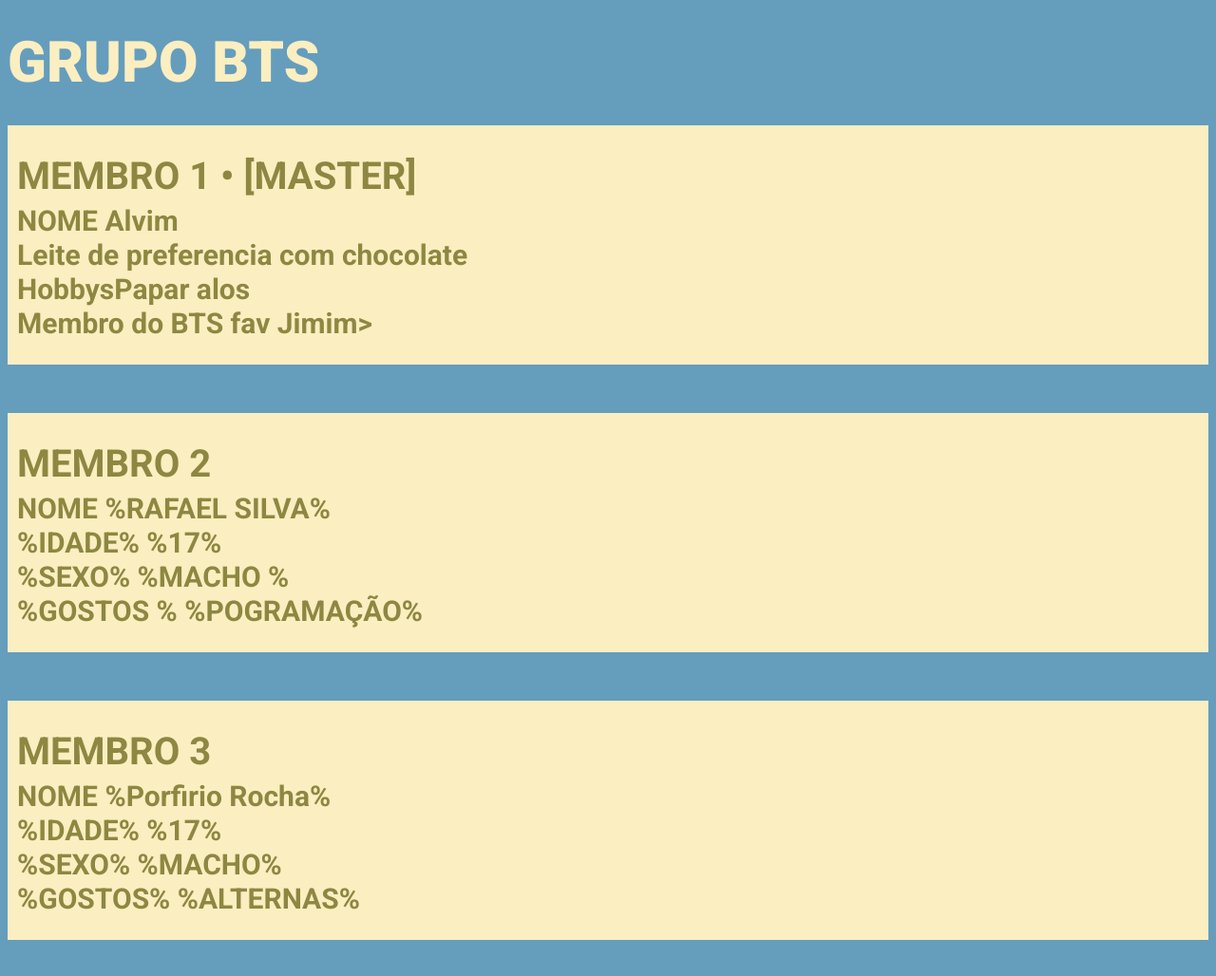
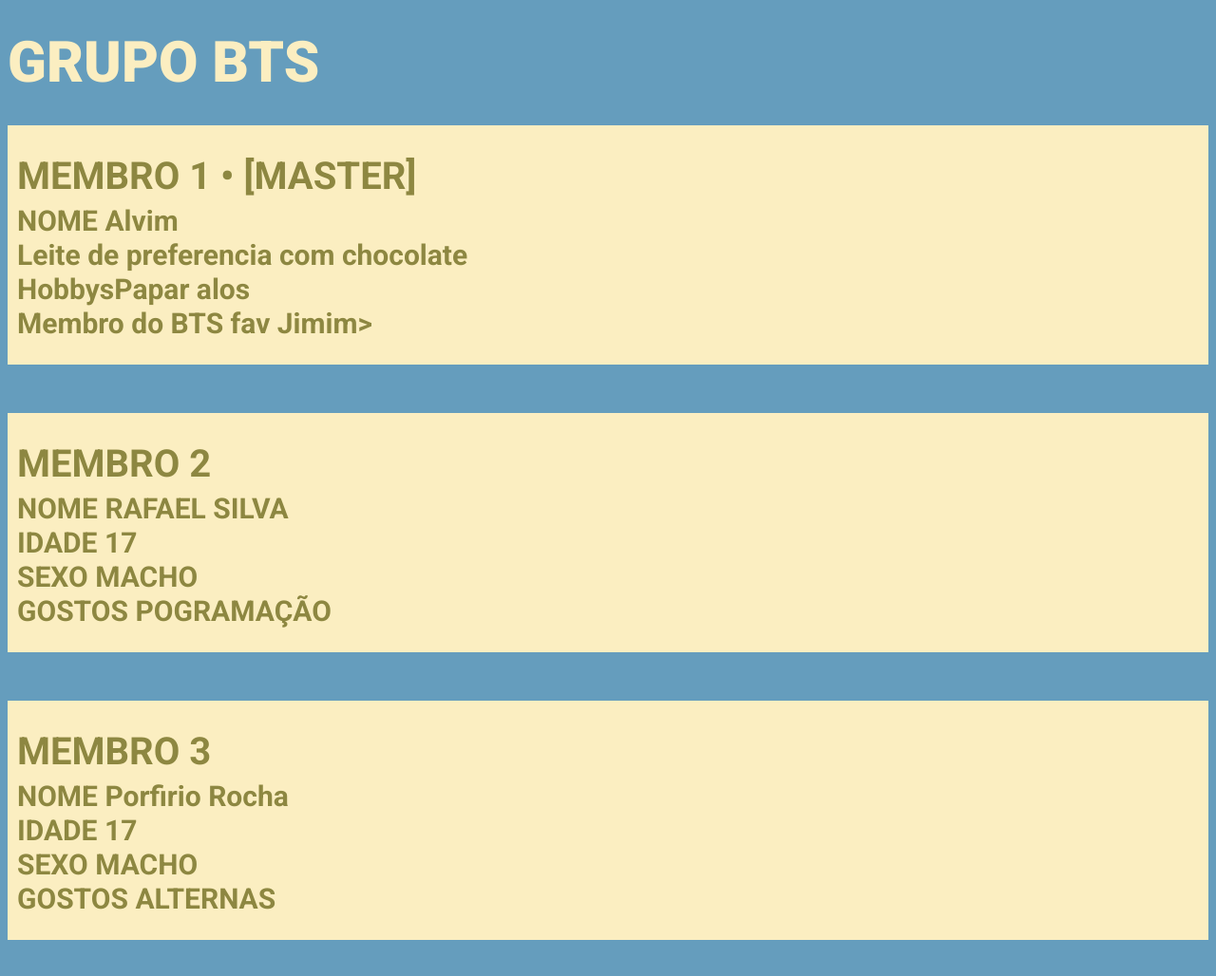
Before and after one commit to rafsilv26/JimindoBTS, a plain HTML site: page index.html in a window 1280 px wide. Shown: the whole page at 95% size. Drawn offline with Linux system fonts and the light colour scheme; a web font is replaced by a local one.

Commit message:
Update index.html
aceita meu maninho

```diff
--- a/index.html
+++ b/index.html
@@ -20,18 +20,18 @@
     <p>&nbsp;</p>
     <div style="padding:10px;background-color:#fbeec1;">
         <p style="font-size:40px;line-height:0.2;font-weight:600;color:#8d8741;">MEMBRO 2</p>
-        <p style="font-size:30px;line-height:0.2;font-weight:600;color:#8d8741">NOME <span>%RAFAEL SILVA%</span></p>
-        <p style="font-size:30px;line-height:0.2;font-weight:600;color:#8d8741">%IDADE% <span>%17%</span></p>
-        <p style="font-size:30px;line-height:0.2;font-weight:600;color:#8d8741">%SEXO% <span>%MACHO %</span></p>
-        <p style="font-size:30px;line-height:0.2;font-weight:600;color:#8d8741">%GOSTOS % <span>%POGRAMAÇÃO%</span></p>
+        <p style="font-size:30px;line-height:0.2;font-weight:600;color:#8d8741">NOME <span>RAFAEL SILVA</span></p>
+        <p style="font-size:30px;line-height:0.2;font-weight:600;color:#8d8741">IDADE <span>17</span></p>
+        <p style="font-size:30px;line-height:0.2;font-weight:600;color:#8d8741">SEXO <span>MACHO</span></p>
+        <p style="font-size:30px;line-height:0.2;font-weight:600;color:#8d8741">GOSTOS <span>POGRAMAÇÃO</span></p>
     </div>
     <p>&nbsp;</p>
     <div style="padding:10px;background-color:#fbeec1;">
         <p style="font-size:40px;line-height:0.2;font-weight:600;color:#8d8741;">MEMBRO 3</p>
-        <p style="font-size:30px;line-height:0.2;font-weight:600;color:#8d8741">NOME <span>%Porfirio Rocha%</span></p>
-        <p style="font-size:30px;line-height:0.2;font-weight:600;color:#8d8741">%IDADE% <span>%17%</span></p>
-        <p style="font-size:30px;line-height:0.2;font-weight:600;color:#8d8741">%SEXO% <span>%MACHO%</span></p>
-        <p style="font-size:30px;line-height:0.2;font-weight:600;color:#8d8741">%GOSTOS% <span>%ALTERNAS%</span></p>
+        <p style="font-size:30px;line-height:0.2;font-weight:600;color:#8d8741">NOME <span>Porfirio Rocha</span></p>
+        <p style="font-size:30px;line-height:0.2;font-weight:600;color:#8d8741">IDADE <span>17</span></p>
+        <p style="font-size:30px;line-height:0.2;font-weight:600;color:#8d8741">SEXO <span>MACHO</span></p>
+        <p style="font-size:30px;line-height:0.2;font-weight:600;color:#8d8741">GOSTOS <span>ALTERNAS</span></p>
     </div>
     <p>&nbsp;</p>
 </body>
```
